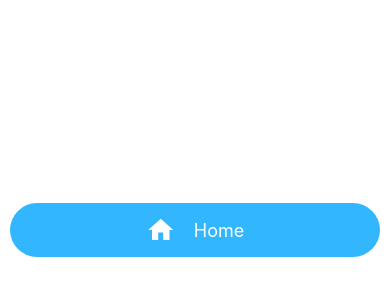
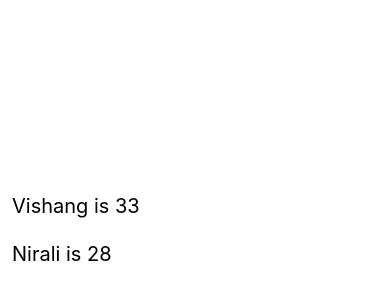
Before and after one commit to vish448/MyReactProject, a React Native app: screen / in a window 390 px wide. Shown: the part 192-492 px from the top of the page. Built offline with nearby package versions, Linux system fonts and the light colour scheme.

Commit message:
Basics of list and removing yellowbox from similator

```diff
--- a/App.js
+++ b/App.js
@@ -8,24 +8,21 @@
 
 import React, {Component} from 'react';
 import {Platform, StyleSheet, TouchableHighlight, Text, View} from 'react-native';
-import Icon from 'react-native-vector-icons/MaterialIcons'; //Adding MaterialIcons
 
-export default class App extends Component<Props> {
- onPress = () =>{
-   alert('Button Pressed')
- };
+
+
+export default class App extends Component {
   render() {
+    const people = [
+      { name:'Vishang', age:33},
+      { name:'Nirali', age:28}
+    ]
+    //array.map((item,index) => )
     return (
       <View style={styles.container}>
-        <TouchableHighlight
-          underlayColor='rgba(50,185,255,.8)'
-          onPress={this.onPress}
-          style={styles.button}>
-          <View style={styles.textContainer}>
-           <Icon name="home" size={30} color="#FFF" />
-            <Text style={styles.text}>Home</Text>
-          </View>
-        </TouchableHighlight>
+        {
+          people.map((person,index) => <Text key={index} style={styles.text}>{person.name} is {person.age} </Text>)
+        }
       </View>
     );
   }
@@ -37,9 +34,8 @@ const styles = StyleSheet.create({
       justifyContent:'center',
       //alignItems: 'center'
     },
-  button:{margin: 10, backgroundColor: 'rgba(50,183,255,1)', borderRadius: 30,padding: 12},
-  textContainer:{ justifyContent: 'center',alignItems:'center', flexDirection:'row'},
-  text: {marginLeft: 18, color: '#FFF', fontSize: 18},
-
-
+    text:{
+      fontSize: 20,
+      padding:12,
+    }
 });
--- a/index.js
+++ b/index.js
@@ -1,7 +1,10 @@
 /** @format */
 
-import {AppRegistry} from 'react-native';
+import {AppRegistry, YellowBox} from 'react-native';
 import App from './App';
 import {name as appName} from './app.json';
 
+//removing yellow box in the simulator
+YellowBox.ignoreWarnings(['Remote Degugger'])
+
 AppRegistry.registerComponent(appName, () => App);
```
